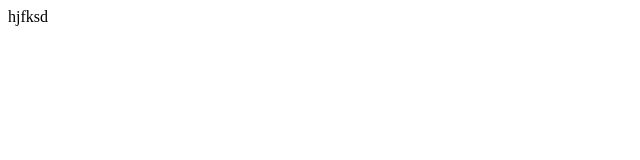
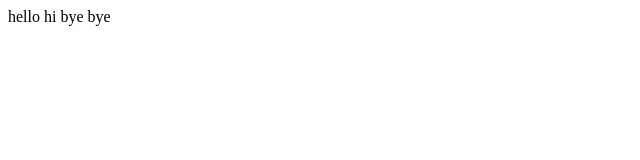
Before and after one commit to MonifaAnna/Day-17, a plain HTML site: page index.html in a window 1280 px wide. Shown: the full height of the page, 0-640 px from the left. Drawn offline with Linux system fonts and the light colour scheme.

Commit message:
3rd commit

```diff
--- a/index.html
+++ b/index.html
@@ -5,7 +5,7 @@
 </head>
 <body>
     <div>
-        hjfksd
+        hello hi  bye bye
     </div>
 
 
```
